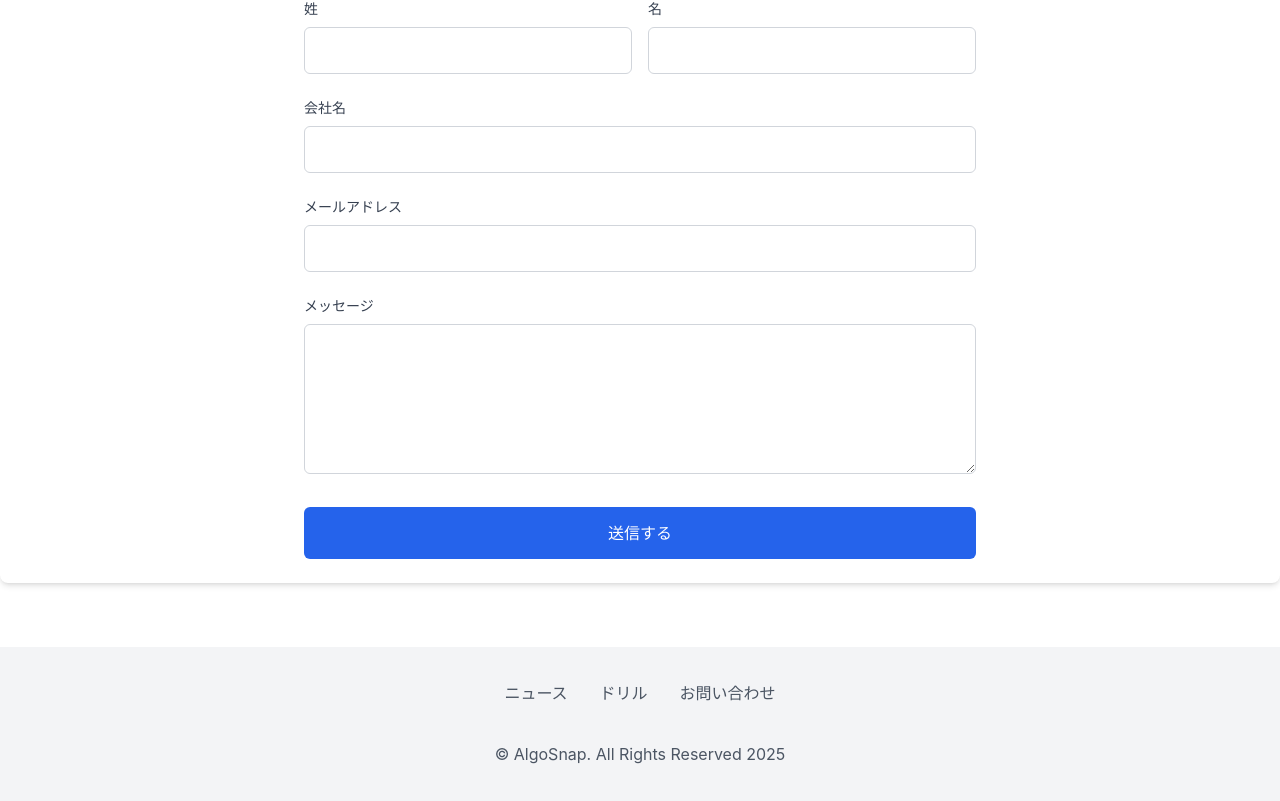
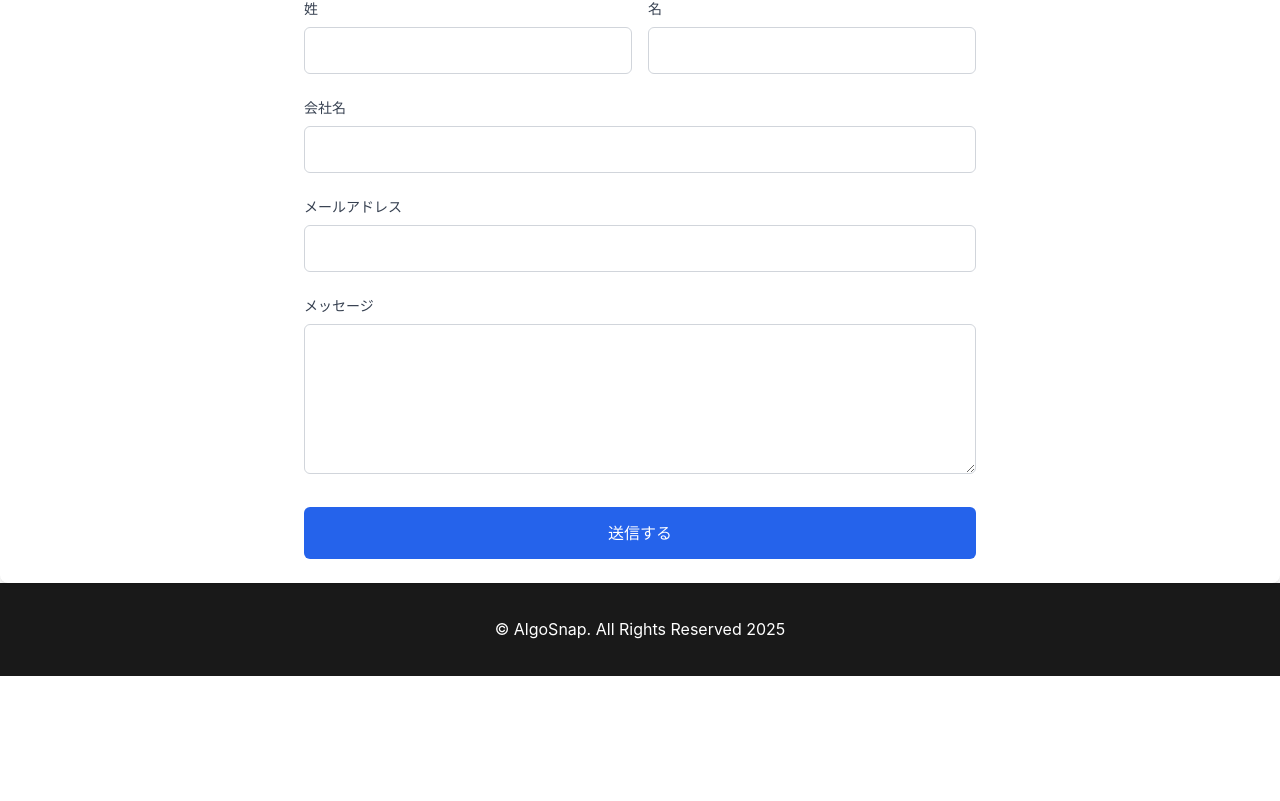
Before and after one commit to KantaroNakaya/snalgo, a Next.js app: page /contact in a window 1280 px wide. Shown: the part 675-1476 px from the top of the page. After the commit the page ends 1351 px from the top, so only its background shows below. Built offline with nearby package versions, Linux system fonts and the light colour scheme.

Commit message:
ヘッダーフッター　デザインをシンプルに

```diff
--- a/app/_components/Footer.tsx
+++ b/app/_components/Footer.tsx
@@ -2,38 +2,8 @@ import Link from "next/link";
 
 export default function Footer() {
     return (
-        <footer className="bg-gray-100 py-8 mt-16">
-            <nav className="max-w-7xl mx-auto px-4">
-                <ul className="flex justify-center gap-8 mb-8">
-                    <li>
-                        <Link
-                            href="/news"
-                            className="text-gray-600 hover:text-gray-900"
-                        >
-                            ニュース
-                        </Link>
-                    </li>
-                    <li>
-                        <Link
-                            href="/workbook"
-                            className="text-gray-600 hover:text-gray-900"
-                        >
-                            ドリル
-                        </Link>
-                    </li>
-                    <li>
-                        <Link
-                            href="/contact"
-                            className="text-gray-600 hover:text-gray-900"
-                        >
-                            お問い合わせ
-                        </Link>
-                    </li>
-                </ul>
-                <p className="text-center text-gray-600">
-                    © AlgoSnap. All Rights Reserved 2025
-                </p>
-            </nav>
+        <footer className="bg-black/90 text-white py-8">
+            <p className="text-center">© AlgoSnap. All Rights Reserved 2025</p>
         </footer>
     );
 }
--- a/app/_components/Header.tsx
+++ b/app/_components/Header.tsx
@@ -4,7 +4,7 @@ import Menu from "./Menu";
 
 export default function Header() {
     return (
-        <header className="bg-white shadow-sm">
+        <header className="bg-black/90 text-white shadow-sm">
             <div className="max-w-7xl mx-auto px-4 py-4 flex justify-between items-center">
                 <Link href="/" className="block">
                     <p className="text-2xl font-bold">AlgoSnap</p>
--- a/app/_components/Menu.tsx
+++ b/app/_components/Menu.tsx
@@ -20,11 +20,11 @@ export default function Menu({ onClose }: Props) {
                     isOpen ? "translate-x-0" : "translate-x-full"
                 }`}
             >
-                <ul className="flex flex-col items-center justify-center h-full space-y-8">
+                <ul className="flex flex-col items-center justify-center h-full space-y-8 text-black">
                     <li>
                         <Link
                             href="/"
-                            className="text-gray-600 hover:text-gray-900"
+                            className="hover:text-gray-900"
                             onClick={onClose}
                         >
                             HOME
@@ -32,8 +32,17 @@ export default function Menu({ onClose }: Props) {
                     </li>
                     <li>
                         <Link
+                            href="/works"
+                            className="hover:text-gray-900"
+                            onClick={onClose}
+                        >
+                            WORKS
+                        </Link>
+                    </li>
+                    <li>
+                        <Link
                             href="/news"
-                            className="text-gray-600 hover:text-gray-900"
+                            className="hover:text-gray-900"
                             onClick={onClose}
                         >
                             NEWS
@@ -41,17 +50,8 @@ export default function Menu({ onClose }: Props) {
                     </li>
                     <li>
                         <Link
-                            href="/works"
-                            className="text-gray-600 hover:text-gray-900"
-                            onClick={onClose}
-                        >
-                            WORKS
-                        </Link>
-                    </li>
-                    <li>
-                        <Link
                             href="/contact"
-                            className="text-gray-600 hover:text-gray-900"
+                            className="hover:text-gray-900"
                             onClick={onClose}
                         >
                             CONTACT
```
Also changed, not shown: public/close.svg.
